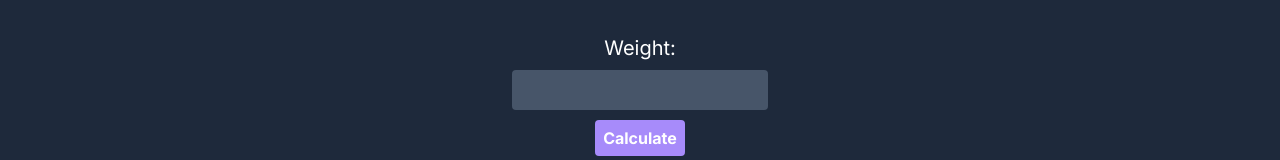
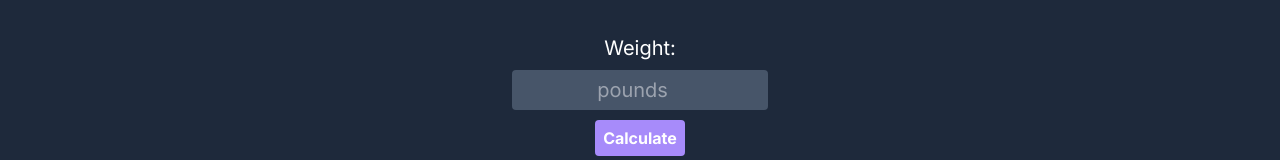
Before and after one commit to nathanwhyte/barbell-calculator, a Next.js app: page / in a window 1280 px wide. Shown: the part 206-366 px from the top of the page. Built offline with nearby package versions, Linux system fonts and the light colour scheme.

Commit message:
Clear plates on unit change

```diff
--- a/src/pages/index.tsx
+++ b/src/pages/index.tsx
@@ -26,9 +26,10 @@ export default function Home() {
       <main className="flex min-h-screen flex-col items-center bg-slate-800">
         <button
           className="mb-16 mt-16 h-12 w-56 rounded bg-purple-400"
-          onClick={() =>
-            setUnit(unit === Unit.Kilos ? Unit.Pounds : Unit.Kilos)
-          }
+          onClick={() => {
+            setUnit(unit === Unit.Kilos ? Unit.Pounds : Unit.Kilos);
+            setPlates([<></>]);
+          }}
         >
           <span className="m-2 text-xl font-bold text-white">
             Switch to {unit === Unit.Kilos ? Unit.Pounds : Unit.Kilos}
@@ -40,8 +41,8 @@ export default function Home() {
         <div className="mb-4">
           <input
             type="number"
-            name="weight"
             className="h-10 w-64 rounded bg-slate-600 text-center text-xl text-white"
+            placeholder={`${unit.toLowerCase()}`}
             onChange={(e) => setWeight(Number(e.target.value))}
           />
         </div>
```
